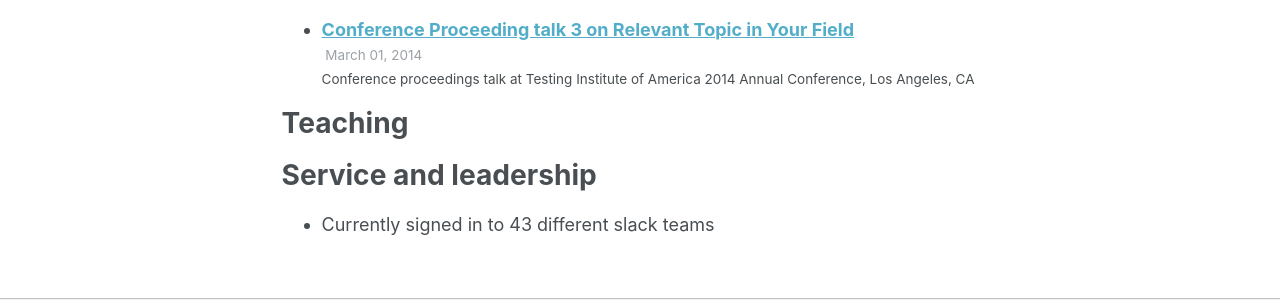
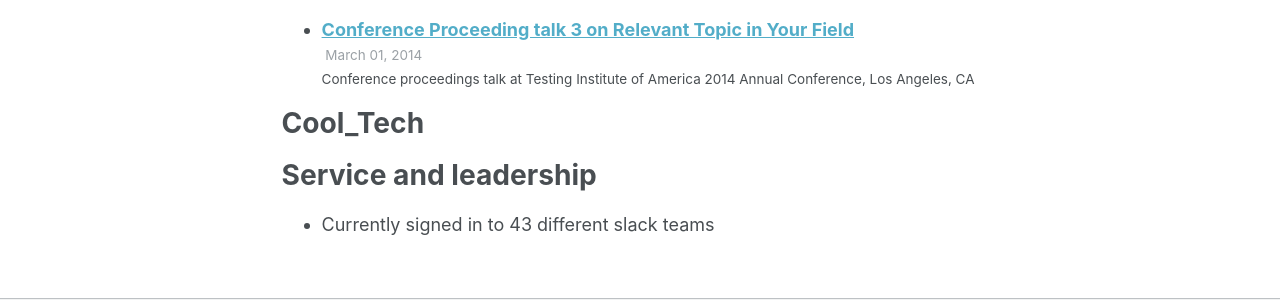
Before and after one commit to cddc12346/Old-github-io, a Jekyll site: the page built from _pages/cv.md, in a window 1280 px wide and 900 px high, scrolled down 1199 px. Shown: the part 446-746 px from the top of the window. Built offline with Jekyll 4.4.1, drawn with Linux system fonts in a browser that asks for light colours.

Commit message:
Cool tech

```diff
--- a/_includes/archive-single.html
+++ b/_includes/archive-single.html
@@ -38,7 +38,7 @@
       <p class="page__meta"><i class="fa fa-clock-o" aria-hidden="true"></i> {% include read-time.html %}</p>
     {% endif %}
 
-        {% if post.collection == 'teaching' %}
+        {% if post.collection == 'cool_tech' %}
           <p> {{ post.type }}, <i>{{ post.venue }}</i>, {{ post.date | default: "1900-01-01" | date: "%Y" }} </p>
         {% elsif post.collection == 'publications' %}
           <p>Published in <i>{{ post.venue }}</i>, {{ post.date | default: "1900-01-01" | date: "%Y" }} </p>
--- a/_layouts/single.html
+++ b/_layouts/single.html
@@ -34,7 +34,7 @@ layout: default
           <p class="page__date"><strong><i class="fa fa-fw fa-calendar" aria-hidden="true"></i> {{ site.data.ui-text[site.locale].date_label | default: "Published:" }}</strong> <time datetime="{{ page.modified | date: "%Y-%m-%d" }}">{{ page.modified | date: "%B %d, %Y" }}</time></p>
         {% endif %}
 
-        {% if page.collection == 'teaching' %}
+        {% if page.collection == 'cool_tech' %}
           <p> {{ page.type }}, <i>{{ page.venue }}</i>, {{ page.date | default: "1900-01-01" | date: "%Y" }} </p>
         {% elsif page.venue and page.date %}
           <p>Published in <i>{{ page.venue }}</i>, {{ page.date | default: "1900-01-01" | date: "%Y" }} </p>
--- a/_pages/teaching.html
+++ b/_pages/cool_tech.html
@@ -7,6 +7,6 @@ author_profile: true
 
 {% include base_path %}
 
-{% for post in site.teaching reversed %}
+{% for post in site.cool_tech reversed %}
   {% include archive-single.html %}
 {% endfor %}
--- a/_pages/cv.md
+++ b/_pages/cv.md
@@ -48,9 +48,9 @@ Talks
     {% include archive-single-talk-cv.html %}
   {% endfor %}</ul>
 
-Teaching
+Cool_Tech
 ======
-  <ul>{% for post in site.teaching %}
+  <ul>{% for post in site.cool_tech %}
     {% include archive-single-cv.html %}
   {% endfor %}</ul>
 
```
